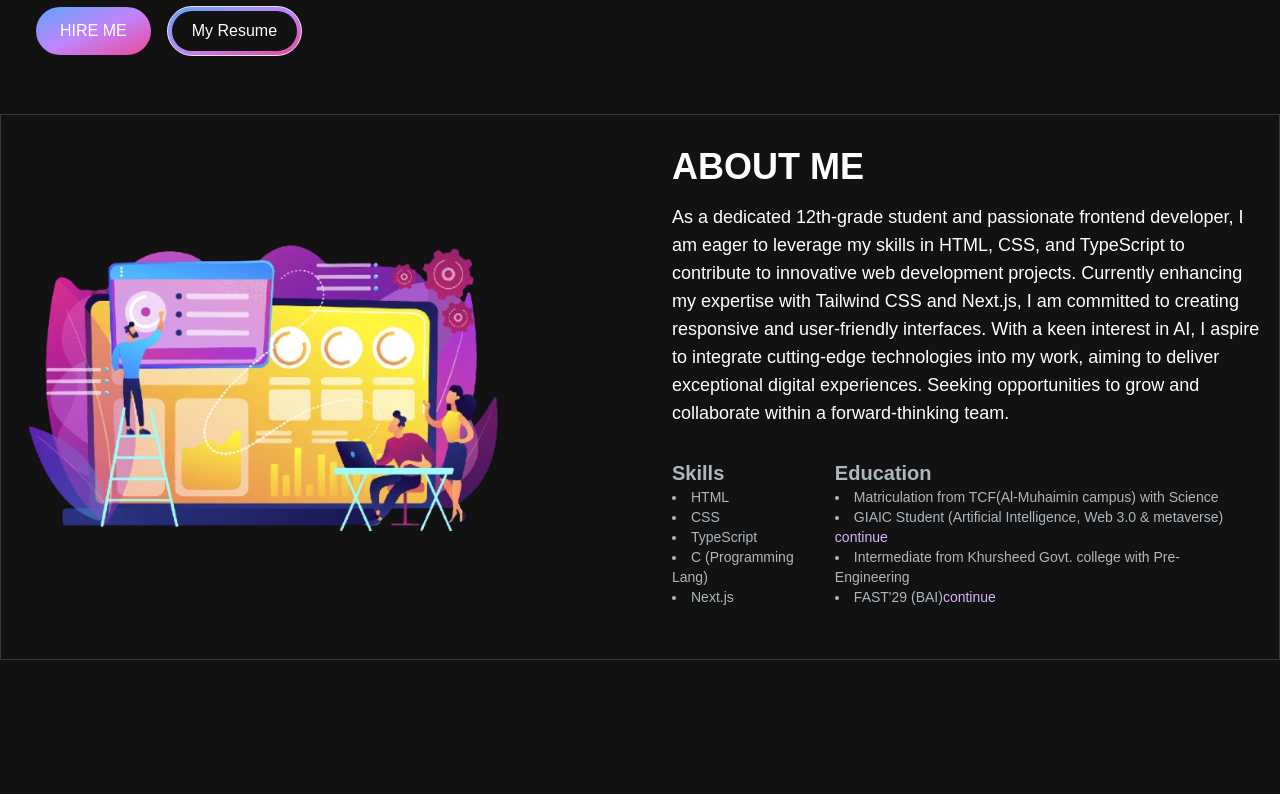
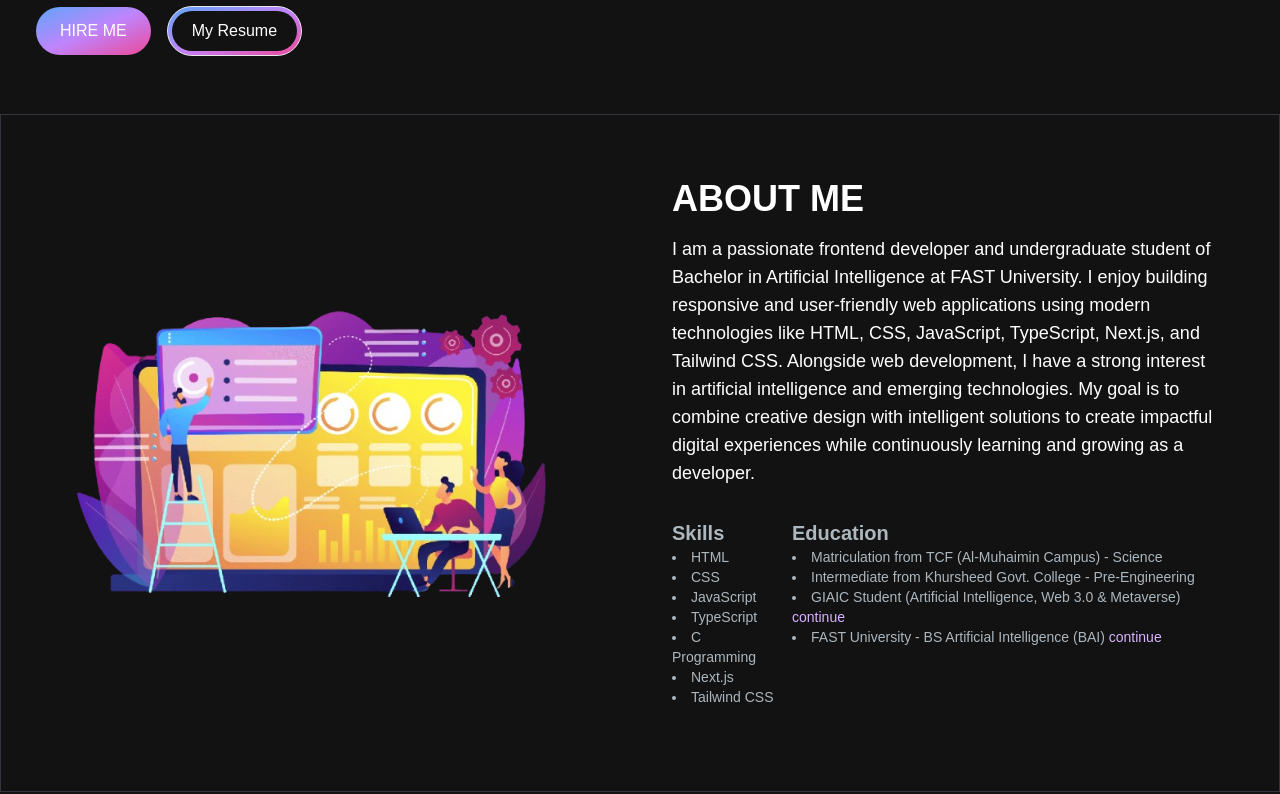
Before and after one commit to Toobailyas/my-portfolio-tailwind, a Next.js app: page / in a window 1280 px wide. Shown: the part 406-1200 px from the top of the page. Built offline with nearby package versions, Linux system fonts and the light colour scheme.

Commit message:
Revise About component with updated profile details
Updated the About component to reflect new educational background and skills, enhancing the content to better represent the developer's profile.

```diff
--- a/src/app/component/About.tsx
+++ b/src/app/component/About.tsx
@@ -5,37 +5,62 @@ import Image from "next/image";
 const About = () => {
 
     return(
-        <div id="about" className="container ">
+        <div id="about" className="container">
   <div>
-        <section className="text-white mt-10 border border-[#33353F] ">
-            <div className="md:grid md:grid-cols-2 gap-8 items-center py-8 px-4 xl:gap-16 sm:py-16xl:px-16 ">
-                <Image src="/about-bg.png" alt="aboutMe"
+    <section className="text-white mt-10 border border-[#33353F]">
+      <div className="md:grid md:grid-cols-2 gap-8 items-center py-8 px-4 xl:gap-16 sm:py-16 xl:px-16">
+        <Image
+          src="/about-bg.png"
+          alt="aboutMe"
           width={500}
-                height={500}/>
-                <div className="">
-        <h1 className="text-4xl font-bold mb-4 ">ABOUT ME</h1>
-        <p className="text-base lg:text-lg">As a dedicated 12th-grade student and passionate frontend developer, I am eager to leverage my skills in HTML, CSS, and TypeScript to contribute to innovative web development projects. Currently enhancing my expertise with Tailwind CSS and Next.js, I am committed to creating responsive and user-friendly interfaces. With a keen interest in AI, I aspire to integrate cutting-edge technologies into my work, aiming to deliver exceptional digital experiences. Seeking opportunities to grow and collaborate within a forward-thinking team.</p>
-        <div className=" mt-8 flex flex-row">
-            <span className="mr-3 text-xl font-bold hover:text-white text-[#ADB7BE] hover:border-b-2 border-purple-500">Skills
-               <div className="text-sm font-medium mb-5 ">
+          height={500}
+        />
+
+        <div>
+          <h1 className="text-4xl font-bold mb-4">ABOUT ME</h1>
+
+          <p className="text-base lg:text-lg">
+            I am a passionate frontend developer and undergraduate student of
+            Bachelor in Artificial Intelligence at FAST University. I enjoy
+            building responsive and user-friendly web applications using modern
+            technologies like HTML, CSS, JavaScript, TypeScript, Next.js, and
+            Tailwind CSS. Alongside web development, I have a strong interest in
+            artificial intelligence and emerging technologies. My goal is to
+            combine creative design with intelligent solutions to create impactful
+            digital experiences while continuously learning and growing as a developer.
+          </p>
+
+          <div className="mt-8 flex flex-row">
+            <span className="mr-3 text-xl font-bold hover:text-white text-[#ADB7BE] hover:border-b-2 border-purple-500">
+              Skills
+              <div className="text-sm font-medium mb-5">
                 <li>HTML</li>
                 <li>CSS</li>
+                <li>JavaScript</li>
                 <li>TypeScript</li>
-                    <li>C (Programming Lang)</li>
+                <li>C Programming</li>
                 <li>Next.js</li>
+                <li>Tailwind CSS</li>
               </div>
             </span>
-            <span className="mr-3 text-xl font-bold hover:text-white text-[#ADB7BE] hover:border-b-2 border-purple-500">Education
-            <div className="text-sm font-medium ">
-                <li>Matriculation from TCF(Al-Muhaimin campus) with Science</li>
-                <li>GIAIC Student (Artificial Intelligence, Web 3.0 & metaverse) <span className="text-purple-300">continue</span> </li>
-                <li>Intermediate from Khursheed Govt. college with Pre-Engineering</li>
-                <li>FAST'29 (BAI)<span className="text-purple-300">continue</span></li>
+
+            <span className="mr-3 text-xl font-bold hover:text-white text-[#ADB7BE] hover:border-b-2 border-purple-500">
+              Education
+              <div className="text-sm font-medium">
+                <li>Matriculation from TCF (Al-Muhaimin Campus) - Science</li>
+                <li>Intermediate from Khursheed Govt. College - Pre-Engineering</li>
+                <li>
+                  GIAIC Student (Artificial Intelligence, Web 3.0 & Metaverse)
+                  <span className="text-purple-300"> continue</span>
+                </li>
+                <li>
+                  FAST University - BS Artificial Intelligence (BAI)
+                  <span className="text-purple-300"> continue</span>
+                </li>
               </div>
             </span>
           </div>
         </div>
-
       </div>
     </section>
   </div>
```
Lines whose indentation alone changed are shown as unchanged.
